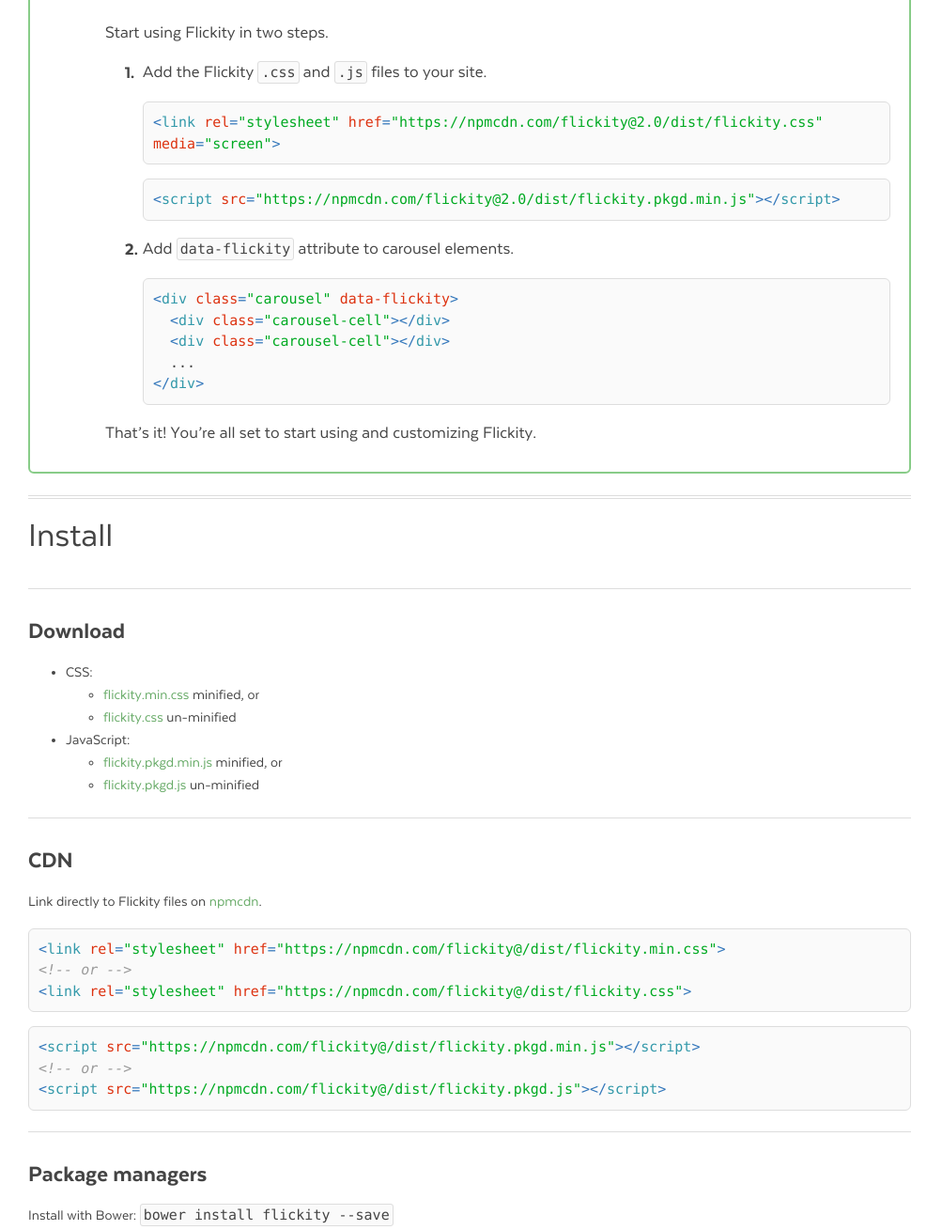
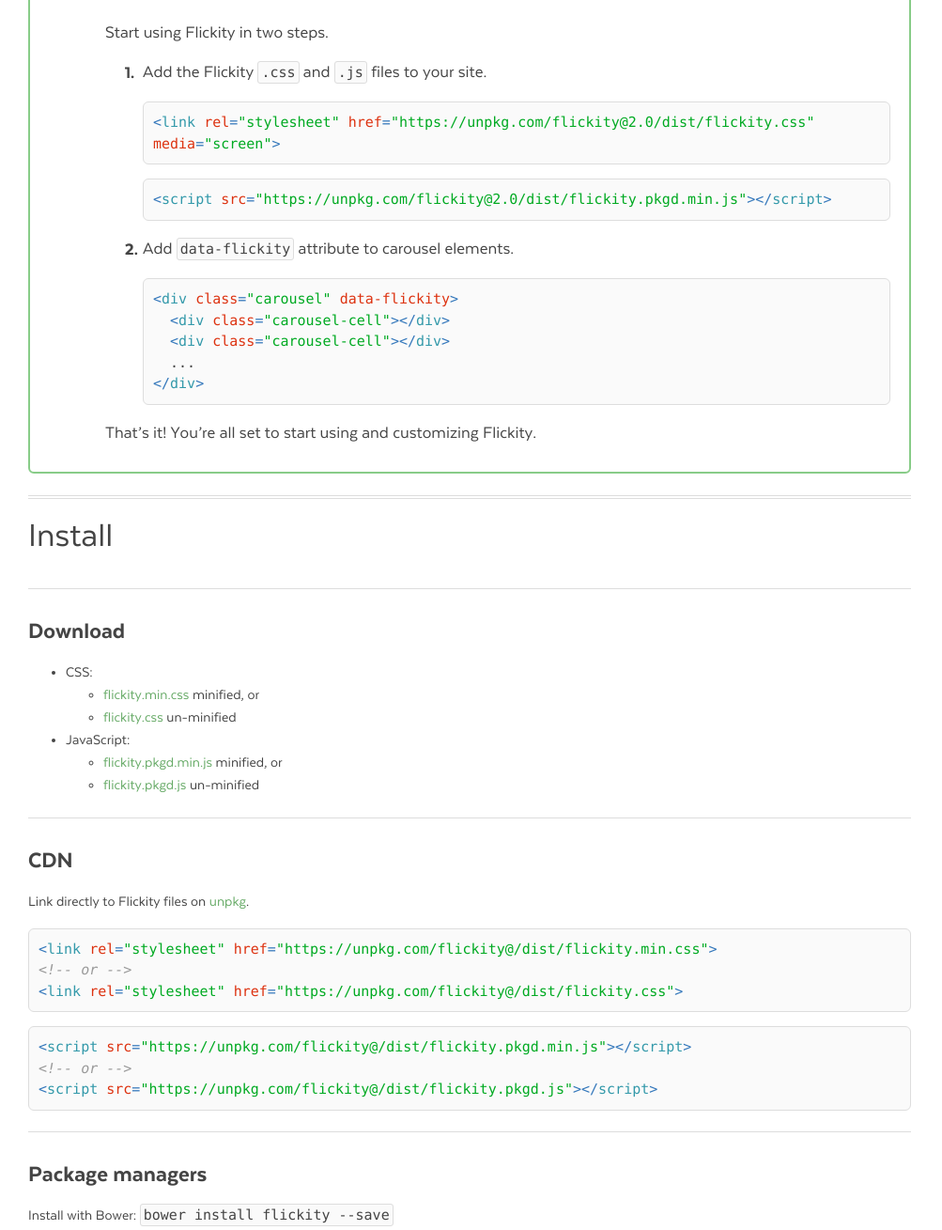
Before and after one commit to fergmac/Aloha-Apparel-Co., a plain HTML site: page js/flickity-docs/index.html in a window 1280 px wide. Shown: the part 1160-2469 px from the top of the page at 94% size, without its empty margins (0-1003 px from the left). Drawn offline with Linux system fonts and the light colour scheme.

Commit message:
Replace npmcdn.com with unpkg.com

```diff
--- a/js/flickity-docs/index.html
+++ b/js/flickity-docs/index.html
@@ -143,9 +143,9 @@
   <ol class="quick-start-list">
     <li>
       <p>Add the Flickity <code>.css</code> and <code>.js</code> files to your site.</p>
-<pre><code class="html"><span class="tag">&lt;<span class="title">link</span> <span class="attribute">rel</span>=<span class="value">&quot;stylesheet&quot;</span> <span class="attribute">href</span>=<span class="value">&quot;https://npmcdn.com/flickity@2.0/dist/flickity.css&quot;</span> <span class="attribute">media</span>=<span class="value">&quot;screen&quot;</span>&gt;</span>
+<pre><code class="html"><span class="tag">&lt;<span class="title">link</span> <span class="attribute">rel</span>=<span class="value">&quot;stylesheet&quot;</span> <span class="attribute">href</span>=<span class="value">&quot;https://unpkg.com/flickity@2.0/dist/flickity.css&quot;</span> <span class="attribute">media</span>=<span class="value">&quot;screen&quot;</span>&gt;</span>
 </code></pre>
-<pre><code class="html"><span class="tag">&lt;<span class="title">script</span> <span class="attribute">src</span>=<span class="value">&quot;https://npmcdn.com/flickity@2.0/dist/flickity.pkgd.min.js&quot;</span>&gt;</span><span class="javascript"></span><span class="tag">&lt;/<span class="title">script</span>&gt;</span>
+<pre><code class="html"><span class="tag">&lt;<span class="title">script</span> <span class="attribute">src</span>=<span class="value">&quot;https://unpkg.com/flickity@2.0/dist/flickity.pkgd.min.js&quot;</span>&gt;</span><span class="javascript"></span><span class="tag">&lt;/<span class="title">script</span>&gt;</span>
 </code></pre>
     </li>
     <li>
@@ -188,16 +188,16 @@
 
 <h3 id="cdn">CDN</h3>
 
-<p>Link directly to Flickity files on <a href="https://npmcdn.com/">npmcdn</a>.</p>
+<p>Link directly to Flickity files on <a href="https://unpkg.com/">unpkg</a>.</p>
 
-<pre><code class="html"><span class="tag">&lt;<span class="title">link</span> <span class="attribute">rel</span>=<span class="value">&quot;stylesheet&quot;</span> <span class="attribute">href</span>=<span class="value">&quot;https://npmcdn.com/flickity@/dist/flickity.min.css&quot;</span>&gt;</span>
+<pre><code class="html"><span class="tag">&lt;<span class="title">link</span> <span class="attribute">rel</span>=<span class="value">&quot;stylesheet&quot;</span> <span class="attribute">href</span>=<span class="value">&quot;https://unpkg.com/flickity@/dist/flickity.min.css&quot;</span>&gt;</span>
 <span class="comment">&lt;!-- or --&gt;</span>
-<span class="tag">&lt;<span class="title">link</span> <span class="attribute">rel</span>=<span class="value">&quot;stylesheet&quot;</span> <span class="attribute">href</span>=<span class="value">&quot;https://npmcdn.com/flickity@/dist/flickity.css&quot;</span>&gt;</span>
+<span class="tag">&lt;<span class="title">link</span> <span class="attribute">rel</span>=<span class="value">&quot;stylesheet&quot;</span> <span class="attribute">href</span>=<span class="value">&quot;https://unpkg.com/flickity@/dist/flickity.css&quot;</span>&gt;</span>
 </code></pre>
 
-<pre><code class="html"><span class="tag">&lt;<span class="title">script</span> <span class="attribute">src</span>=<span class="value">&quot;https://npmcdn.com/flickity@/dist/flickity.pkgd.min.js&quot;</span>&gt;</span><span class="javascript"></span><span class="tag">&lt;/<span class="title">script</span>&gt;</span>
+<pre><code class="html"><span class="tag">&lt;<span class="title">script</span> <span class="attribute">src</span>=<span class="value">&quot;https://unpkg.com/flickity@/dist/flickity.pkgd.min.js&quot;</span>&gt;</span><span class="javascript"></span><span class="tag">&lt;/<span class="title">script</span>&gt;</span>
 <span class="comment">&lt;!-- or --&gt;</span>
-<span class="tag">&lt;<span class="title">script</span> <span class="attribute">src</span>=<span class="value">&quot;https://npmcdn.com/flickity@/dist/flickity.pkgd.js&quot;</span>&gt;</span><span class="javascript"></span><span class="tag">&lt;/<span class="title">script</span>&gt;</span>
+<span class="tag">&lt;<span class="title">script</span> <span class="attribute">src</span>=<span class="value">&quot;https://unpkg.com/flickity@/dist/flickity.pkgd.js&quot;</span>&gt;</span><span class="javascript"></span><span class="tag">&lt;/<span class="title">script</span>&gt;</span>
 </code></pre>
 
 
```
